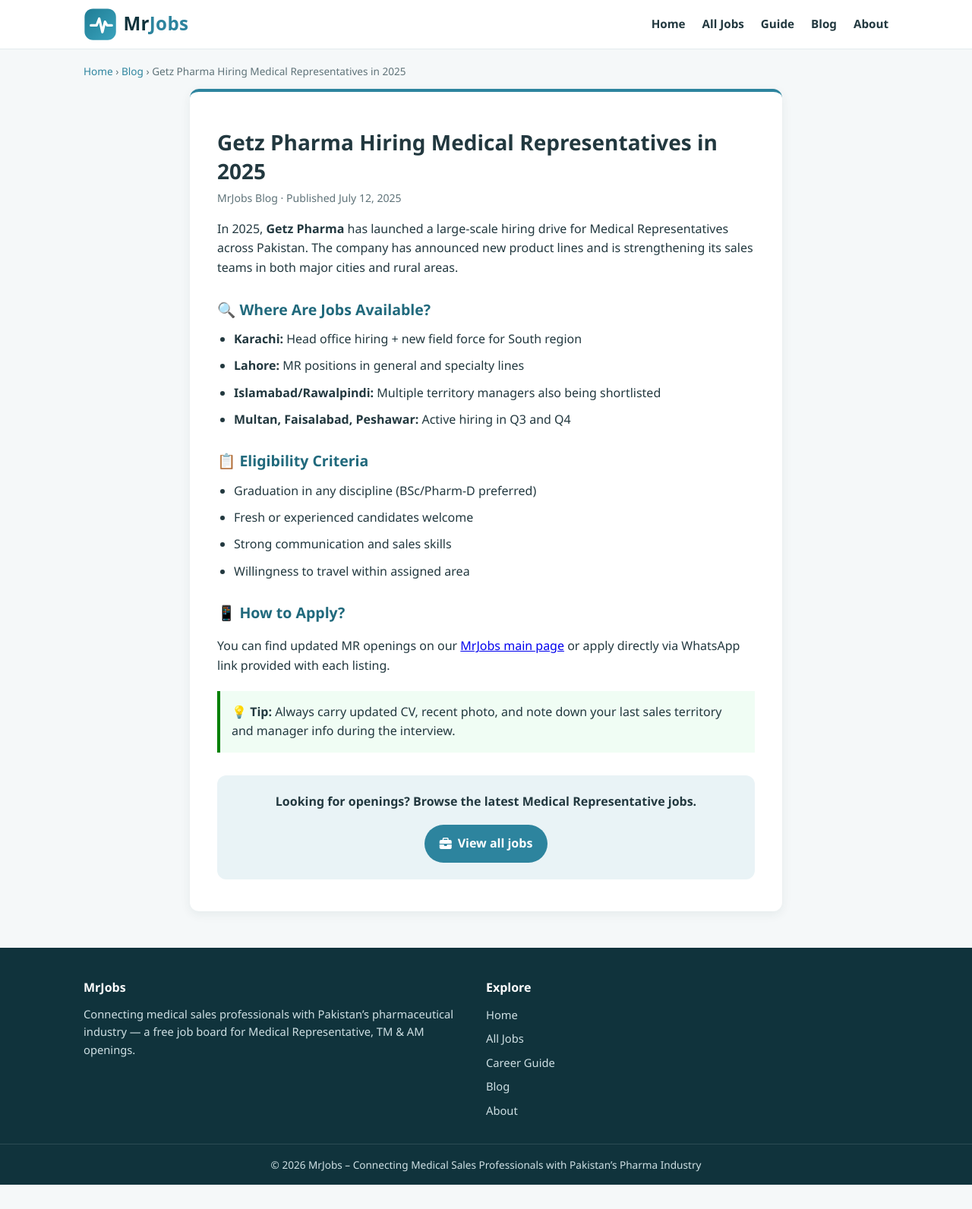
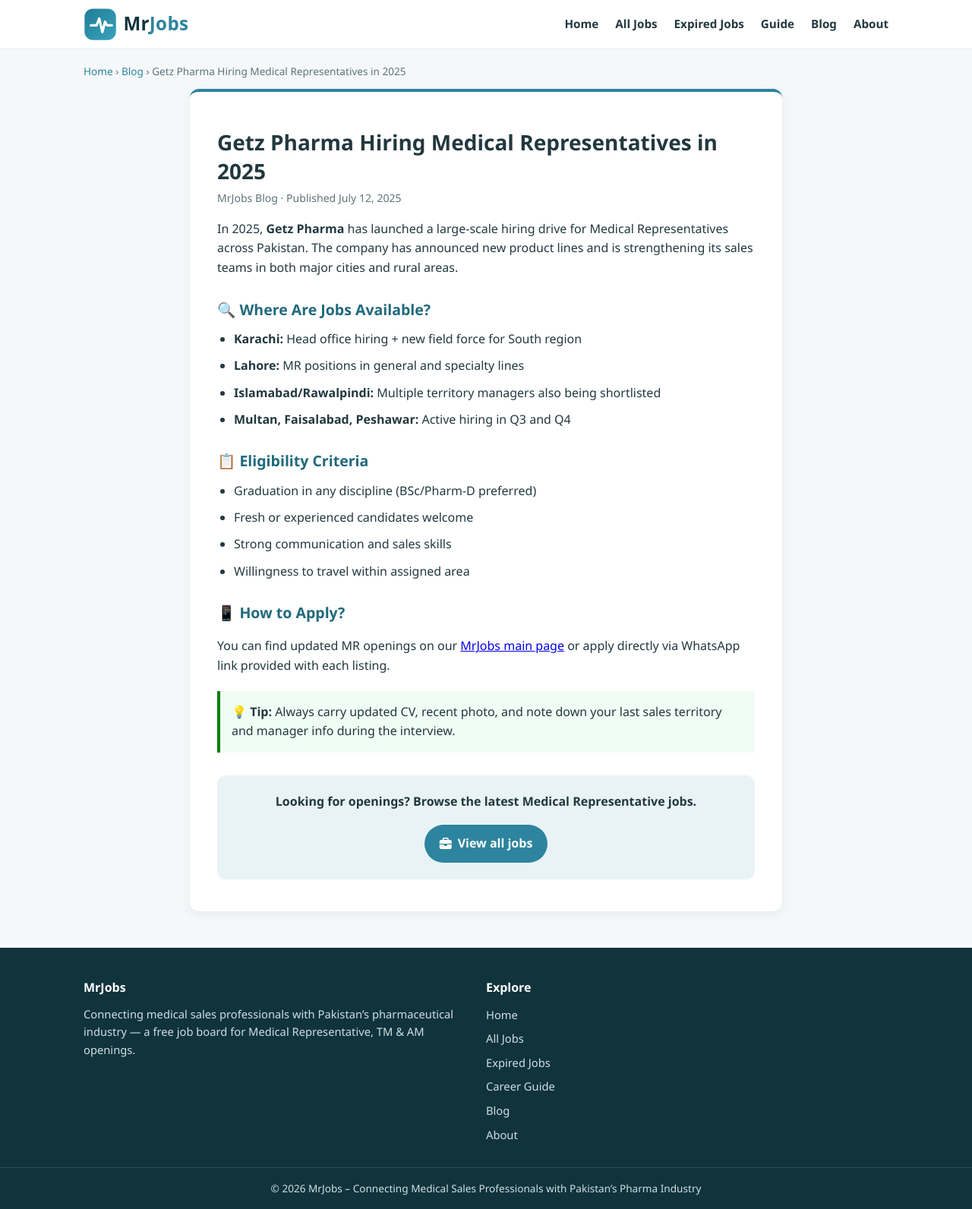
Before and after one commit to sufii429/mrjobs, a plain HTML site: page blog/getz-pharma-hiring-2025.html in a window 1280 px wide. Shown: the whole page at 76% size. Before the commit the page ends 1560 px from the top, so only its background shows below. Drawn offline with Linux system fonts and the light colour scheme.

Commit message:
Nav: add Expired Jobs link (blog/getz-pharma-hiring-2025.html)

```diff
--- a/blog/getz-pharma-hiring-2025.html
+++ b/blog/getz-pharma-hiring-2025.html
@@ -45,6 +45,7 @@
       <ul class="nav-links" id="navLinks">
         <li><a href="../">Home</a></li>
         <li><a href="../all-jobs.html">All Jobs</a></li>
+        <li><a href="../expired-jobs.html">Expired Jobs</a></li>
         <li><a href="../guide/">Guide</a></li>
         <li><a href="../blog/" aria-current="page">Blog</a></li>
         <li><a href="../about.html">About</a></li>
@@ -97,6 +98,7 @@
         <ul class="footer-links">
           <li><a href="../">Home</a></li>
           <li><a href="../all-jobs.html">All Jobs</a></li>
+          <li><a href="../expired-jobs.html">Expired Jobs</a></li>
           <li><a href="../guide/">Career Guide</a></li>
           <li><a href="../blog/">Blog</a></li>
           <li><a href="../about.html">About</a></li>
```
